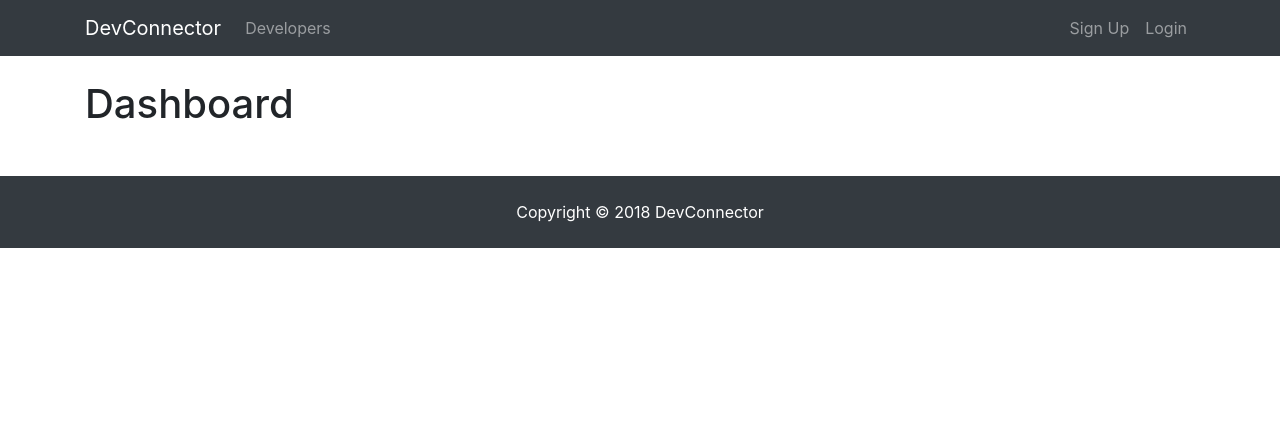
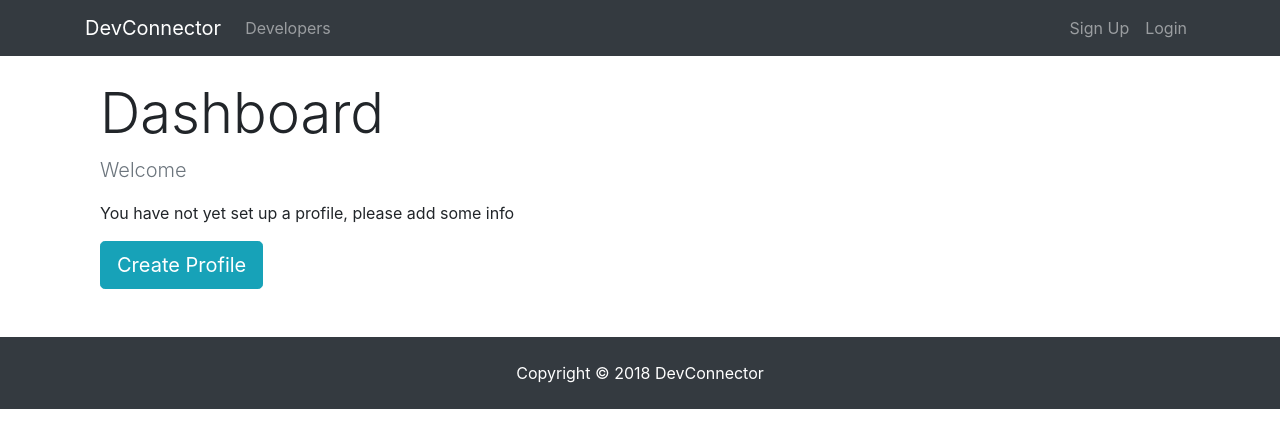
Before and after one commit to gerasimosgakis/devconnector, a React (Create React App) app in the folder client/: page /dashboard in a window 1280 px wide. Shown: the top 448 px of the page. Built offline with nearby package versions, Linux system fonts and the light colour scheme; no server answers.

Commit message:
feat: add spinner and start creating dashboard page

```diff
--- /dev/null
+++ b/client/src/components/common/Spinner.js
@@ -0,0 +1,13 @@
+import React from 'react'
+import spinner from './spinner.gif';
+
+export default function Spinner() {
+  return (
+    <div>
+      <img
+        src={spinner}
+        style={{width: '200px', margin: 'auto', display: 'block'}}
+        alt="Loading..."/>
+    </div>
+  )
+}
--- a/client/src/components/dashboard/Dashboard.js
+++ b/client/src/components/dashboard/Dashboard.js
@@ -1,6 +1,9 @@
 import React, { Component } from "react";
+import { Link } from "react-router-dom";
 import { connect } from "react-redux";
 import { getCurrentProfile } from "../../actions/profileActions";
+import PropTypes from "prop-types";
+import Spinner from "../common/Spinner";
 
 class Dashboard extends Component {
   componentDidMount() {
@@ -8,9 +11,51 @@
   }
 
   render() {
-    return <div><h1>Dashboard</h1></div>;
+    const { user } = this.props.auth;
+    const { profile, loading } = this.props.profile;
+
+    let dashboardContent;
+
+    if (profile === null || loading) {
+      dashboardContent = <Spinner />;
+    } else {
+      // Check if logged in user has profile data
+      if (Object.keys(profile).length > 0) {
+        dashboardContent = <h4>TODO: DISPLAY PROFILE</h4>;
+      } else {
+        // User is logged in but has no profile
+        dashboardContent = (
+          <div>
+            <p className="lead text-muted">Welcome {user.name}</p>
+            <p>You have not yet set up a profile, please add some info</p>
+            <Link to="/create-profile" className="btn btn-lg btn-info">
+              Create Profile
+            </Link>
+          </div>
+        );
+      }
+    }
+
+    return (
+      <div className="dashboard">
+        <div className="container">
+          <div className="row">
+            <div className="col-md-12">
+              <h1 className="display-4">Dashboard</h1>
+              {dashboardContent}
+            </div>
+          </div>
+        </div>
+      </div>
+    );
   }
 }
+
+Dashboard.propTypes = {
+  getCurrentProfile: PropTypes.func.isRequired,
+  auth: PropTypes.object.isRequired,
+  profile: PropTypes.object.isRequired
+};
 
 const mapStateToProps = state => ({
   profile: state.profile,
@@ -18,6 +63,6 @@
 });
 
 export default connect(
-  null,
+  mapStateToProps,
   { getCurrentProfile }
 )(Dashboard);
```
Also changed, not shown: client/src/components/common/spinner.gif (added).
